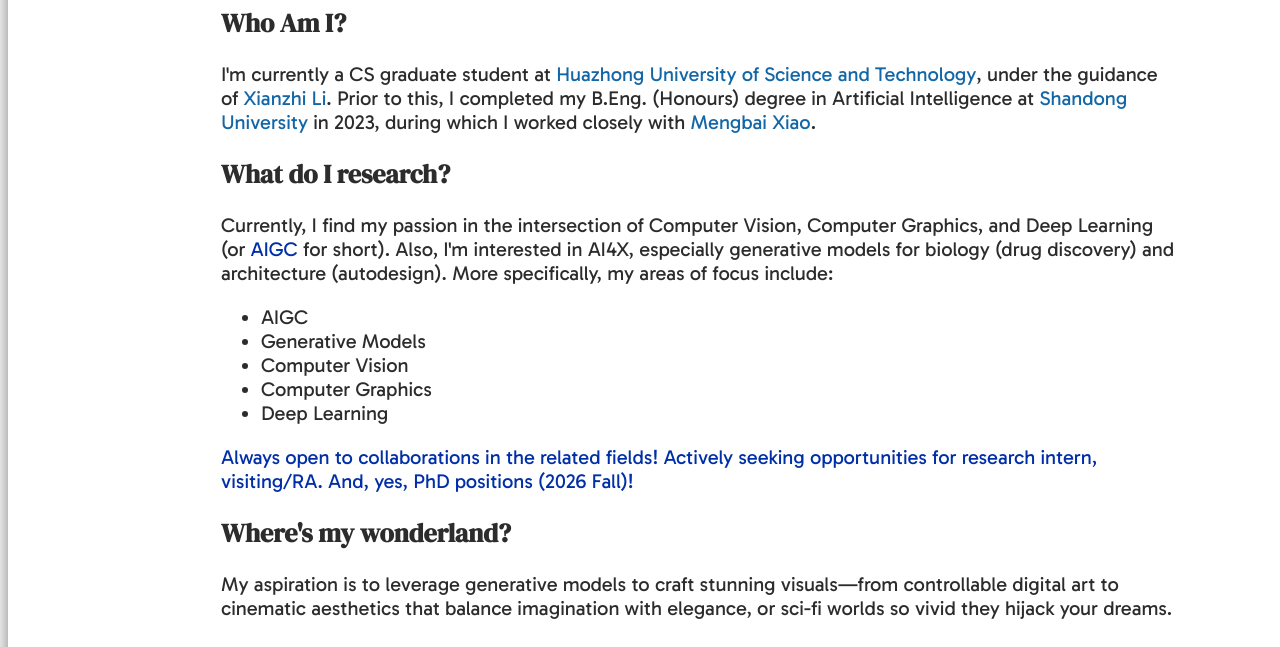
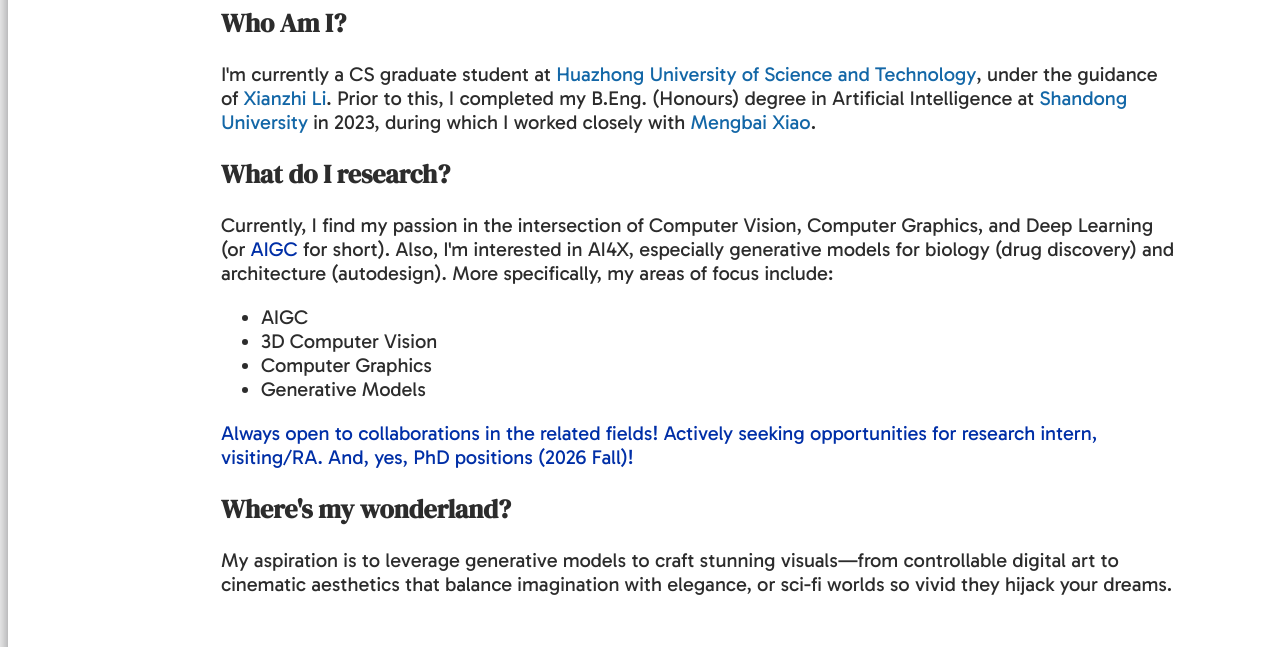
Before and after one commit to xhanxu/xhanxu.github.io, a plain HTML site: page index.html in a window 1280 px wide. Shown: the part 435-1082 px from the top of the page. Drawn offline with nearby package versions, Linux system fonts and the light colour scheme; no server answers; some icons are missing.

Commit message:
Update index.html

```diff
--- a/index.html
+++ b/index.html
@@ -224,10 +224,11 @@
               <ul>
                 <!-- <li>AIGC</li> -->
                 <li>AIGC</li>
+                <!-- <li>Generative Models</li> -->
+                <li>3D Computer Vision</li>
+                <li>Computer Graphics</li>
+                <!-- <li>Deep Learning</li> -->
                 <li>Generative Models</li>
-                <li>Computer Vision</li>
-                <li>Computer Graphics</li>
-                <li>Deep Learning</li>
               </ul>
 
               <a style="color: rgb(0, 47, 167)">Always open to collaborations in the related fields! Actively seeking opportunities for research intern, visiting/RA. And, yes, PhD positions (2026 Fall)! </a>
@@ -284,7 +285,7 @@
 
         <!-- I am dedicated to generating a 3D digital world, my favorite papers are
         <span style="background-color: lightgoldenrodyellow">highlighted</span>.  -->
-        I am dedicated to generating a 3D digital world!
+        I'm dedicated to understanding and generating immersive 3D digital worlds!
         <br />(*equal contribution, <sup>&dagger;</sup>corresponding author)<br />
 
         <br />
```
